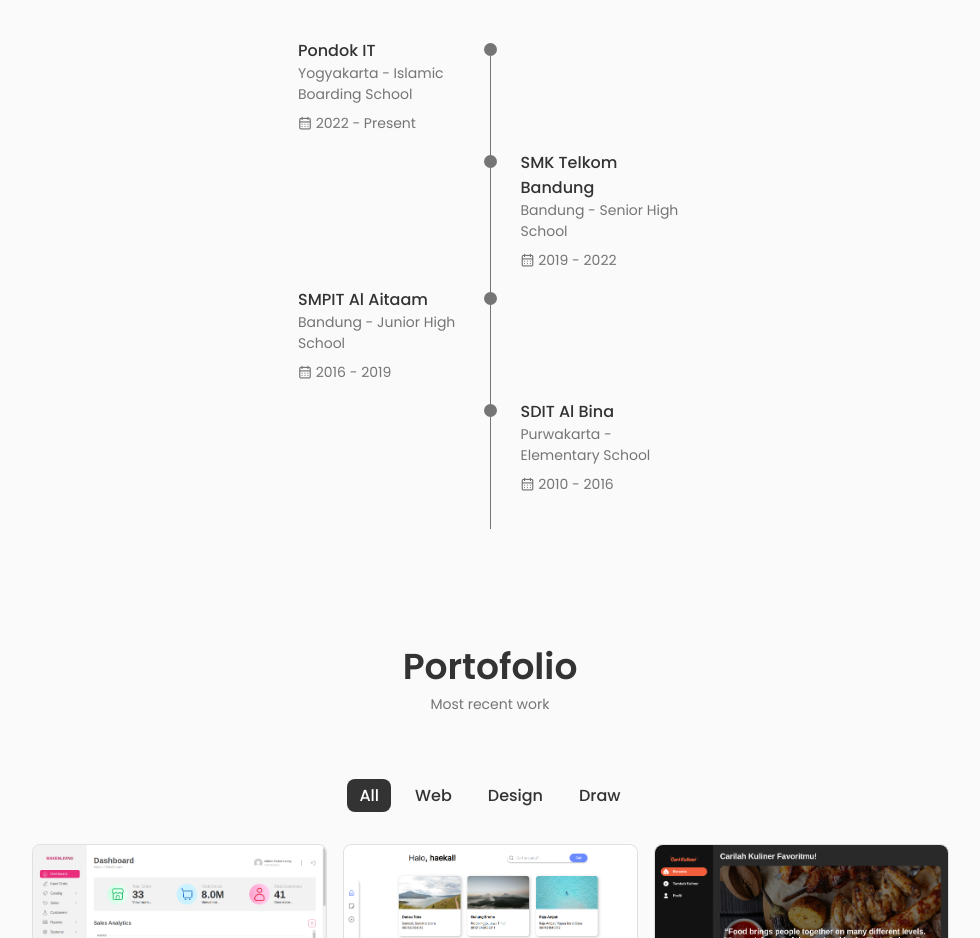
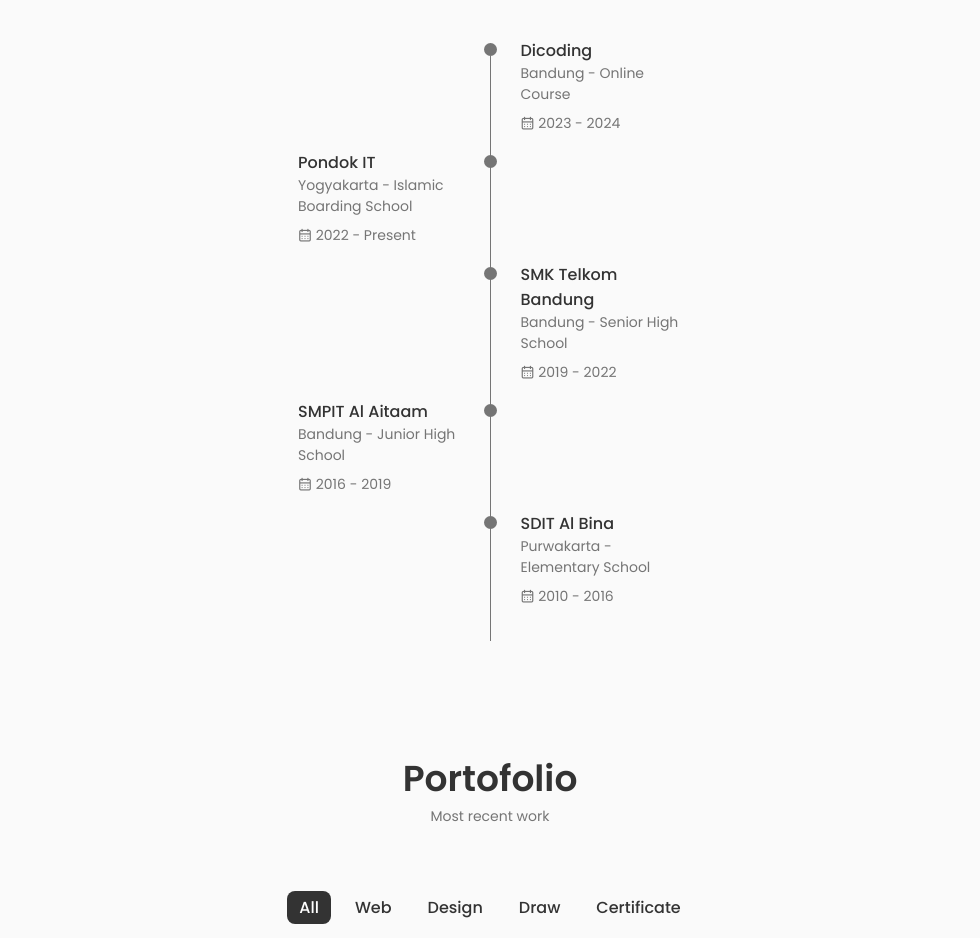
Before and after one commit to haekalrfny/my-portofolio, a React (Vite) app: page / in a window 1280 px wide. Shown: the part 3014-3952 px from the top of the page, without its empty margins (150-1130 px from the left). Built offline with nearby package versions, Linux system fonts and the light colour scheme.

Commit message:
portofolio

```diff
--- a/src/components/qualification/Qualification.jsx
+++ b/src/components/qualification/Qualification.jsx
@@ -11,7 +11,7 @@
   return (
     <section className="qualification section">
       <h2 className="section__title">Qualification</h2>
-      <span className="section__subtitle">My personel journey</span>
+      <span className="section__subtitle">My personal journey</span>
 
       <div className="qualification__container container">
         <div className="qualification__tabs">
@@ -47,6 +47,26 @@
                 : "qualification__content"
             }
           >
+
+<div className="qualification__data">
+              <div></div>
+
+              <div>
+                <span className="qualification__rounder"></span>
+                <span className="qualification__line"></span>
+              </div>
+
+              <div>
+                <h3 className="qualification__title">Dicoding</h3>
+                <span className="qualification__subtitle">
+                  Bandung - Online Course
+                </span>
+                <div className="qualification__calendar">
+                  <i className="uil uil-calendar-alt"></i> 2023 - 2024
+                </div>
+              </div>
+            </div>
+
             <div className="qualification__data">
               <div>
                 <h3 className="qualification__title">Pondok IT</h3>
--- a/src/components/work/Data.jsx
+++ b/src/components/work/Data.jsx
@@ -16,6 +16,7 @@
 import Work16 from "../../assets/Design/Design11.jpg";
 import Work17 from "../../assets/Design/Design12.png";
 import Work18 from "../../assets/Design/Design13.png";
+import Work19 from "../../assets/Certificate/Certificate1.jpg"
 
 export const projectsData = [
   {
@@ -144,6 +145,13 @@
     category: "draw",
     link: "#",
   },
+  {
+    id: 20,
+    image: Work19,
+    title: "Certificate Dicoding",
+    category: "certificate",
+    link: "https://www.dicoding.com/certificates/KEXLL69Y4XG2",
+  },
 ];
 
 export const projectsNav = [
@@ -151,4 +159,5 @@
   { name: "web" },
   { name: "design" },
   { name: "draw" },
+  {name : "certificate"}
 ];
```
Also changed, not shown: src/assets/Certificate/Certificate1.jpg (added), 1 other file (tests, documents, lock files or other folders).
